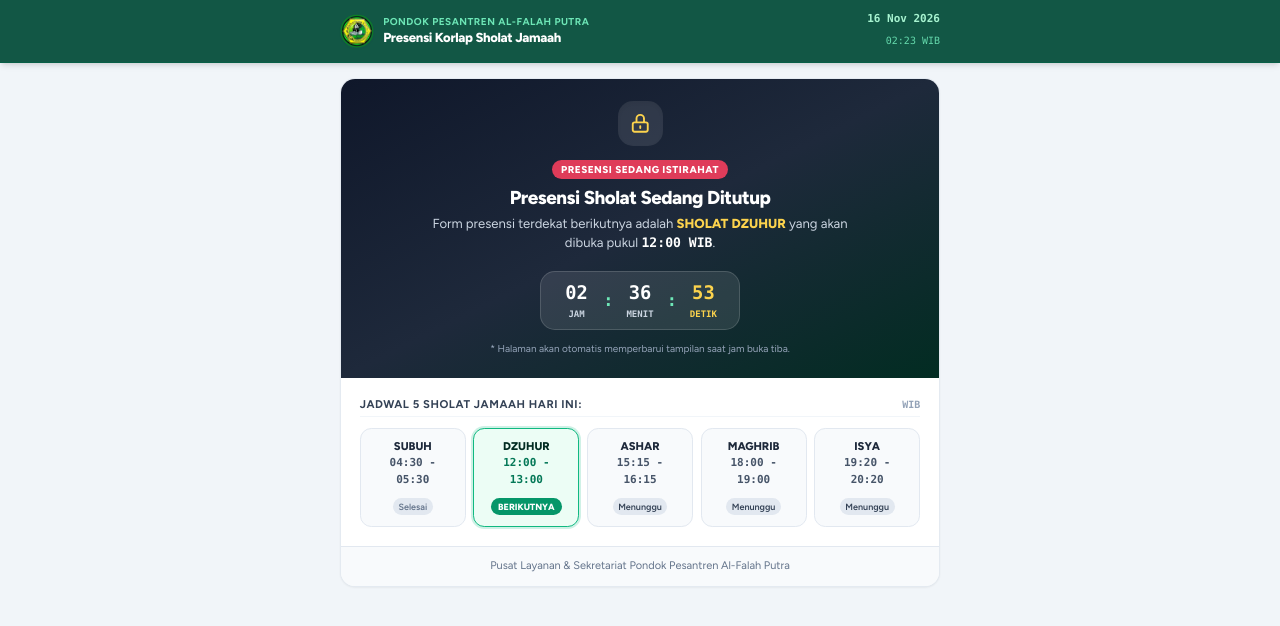
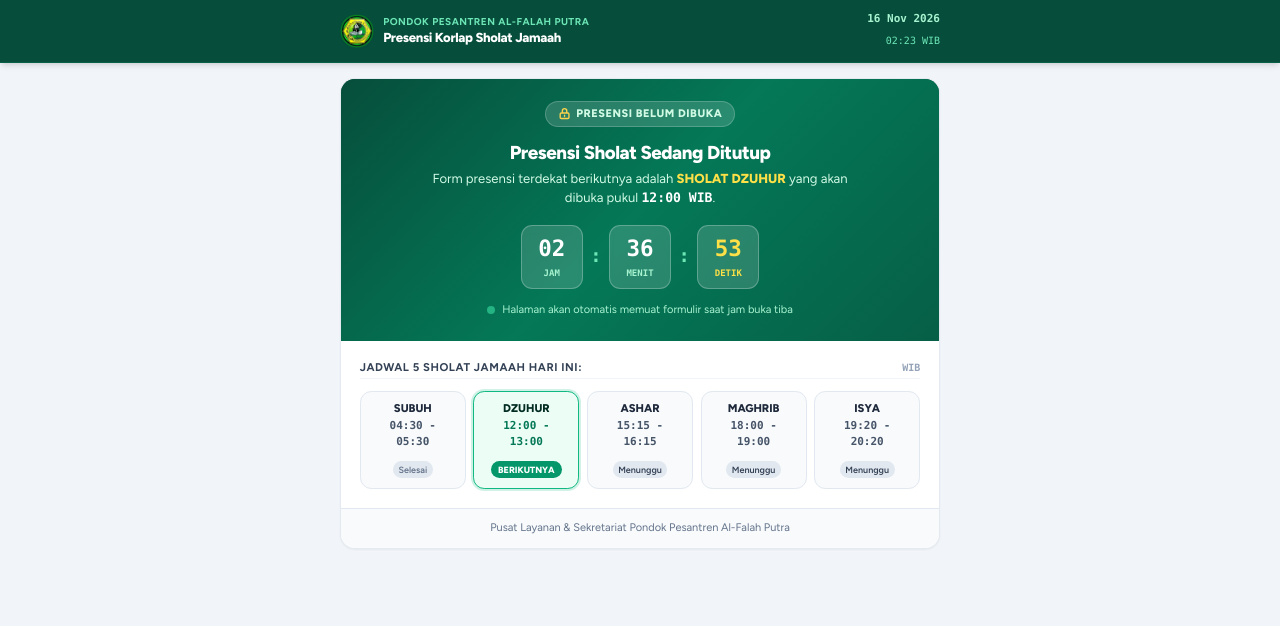
Before and after one commit to nbagus-setiawan/aplikasi-ku, a Laravel app: page /absensi-sholat in a window 1280 px wide. Shown: the top 626 px of the page. Run offline with Laravel 12, Linux system fonts and the light colour scheme; data comes from the database, SQL or seed files in the repository; data that the repository does not hold is empty; style sheets or scripts are compiled from the project's sources; parts of the project's set-up code (start-up, migrations or seed data) failed here and were passed over; some libraries are stand-ins or nearby versions.

Commit message:
fix(absensi-publik): perbaiki kontras dan styling bulletproof kartu tutup, timer countdown, serta build aset vite production

```diff
--- a/resources/views/absensi_sholat/publik.blade.php
+++ b/resources/views/absensi_sholat/publik.blade.php
@@ -20,6 +20,50 @@
             border-radius: 1.25rem !important;
             font-family: inherit !important;
         }
+        .sap-header {
+            background-color: #064e3b !important;
+            color: #ffffff !important;
+        }
+        .sap-hero-closed {
+            background-color: #064e3b !important;
+            background-image: linear-gradient(135deg, #064e3b 0%, #047857 50%, #065f46 100%) !important;
+            color: #ffffff !important;
+        }
+        .sap-hero-open {
+            background-color: #064e3b !important;
+            background-image: linear-gradient(135deg, #064e3b 0%, #047857 100%) !important;
+            color: #ffffff !important;
+        }
+        .sap-timer-box {
+            background-color: rgba(255, 255, 255, 0.15) !important;
+            border: 1px solid rgba(255, 255, 255, 0.25) !important;
+            backdrop-filter: blur(4px);
+        }
+        .btn-status-hadir {
+            background-color: #059669 !important;
+            border-color: #059669 !important;
+            color: #ffffff !important;
+        }
+        .btn-status-sakit {
+            background-color: #d97706 !important;
+            border-color: #d97706 !important;
+            color: #ffffff !important;
+        }
+        .btn-status-izin {
+            background-color: #0284c7 !important;
+            border-color: #0284c7 !important;
+            color: #ffffff !important;
+        }
+        .btn-status-alfa {
+            background-color: #e11d48 !important;
+            border-color: #e11d48 !important;
+            color: #ffffff !important;
+        }
+        .btn-status-idle {
+            background-color: #f8fafc !important;
+            border-color: #e2e8f0 !important;
+            color: #334155 !important;
+        }
     </style>
 </head>
 <body class="bg-slate-100 text-slate-900 font-sans antialiased min-h-screen pb-28">
@@ -27,7 +71,7 @@
     <!-- ========================================================================= -->
     <!-- HEADER RESMI PESANTREN (STICKY TOP: TIDAK IKUT TER-SCROLL DI MOBILE)     -->
     <!-- ========================================================================= -->
-    <header class="sticky top-0 z-40 bg-emerald-900/95 backdrop-blur-md text-white shadow-md border-b border-emerald-800/80">
+    <header class="sticky top-0 z-40 sap-header shadow-md border-b border-emerald-800" style="background-color: #064e3b; color: #ffffff;">
         <div class="max-w-2xl mx-auto px-4 py-3 flex items-center justify-between gap-3">
             <div class="flex items-center gap-2.5 min-w-0">
                 <picture class="shrink-0">
@@ -35,13 +79,13 @@
                     <img src="{{ asset('images/logo.png') }}" alt="Logo" class="w-8 h-8 sm:w-9 sm:h-9 object-contain drop-shadow-sm">
                 </picture>
                 <div class="min-w-0">
-                    <span class="text-[10px] font-bold uppercase tracking-wider text-emerald-300 block truncate">Pondok Pesantren Al-Falah Putra</span>
-                    <h1 class="text-xs sm:text-sm font-black tracking-tight text-white truncate">Presensi Korlap Sholat Jamaah</h1>
+                    <span class="text-[10px] font-bold uppercase tracking-wider text-emerald-300 block truncate" style="color: #6ee7b7;">Pondok Pesantren Al-Falah Putra</span>
+                    <h1 class="text-xs sm:text-sm font-black tracking-tight text-white truncate" style="color: #ffffff;">Presensi Korlap Sholat Jamaah</h1>
                 </div>
             </div>
             <div class="text-right shrink-0">
-                <span class="text-[11px] font-mono font-bold text-emerald-200 block">{{ $now->locale('id')->translatedFormat('d M Y') }}</span>
-                <span class="text-[10px] text-emerald-300/90 font-mono" id="realtime-clock">{{ $now->format('H:i') }} WIB</span>
+                <span class="text-[11px] font-mono font-bold text-emerald-200 block" style="color: #a7f3d0;">{{ $now->locale('id')->translatedFormat('d M Y') }}</span>
+                <span class="text-[10px] text-emerald-300/90 font-mono" id="realtime-clock" style="color: #6ee7b7;">{{ $now->format('H:i') }} WIB</span>
             </div>
         </div>
     </header>
@@ -88,45 +132,54 @@
         <!-- ===================================================================== -->
         @if (!$isBisaAbsen)
             <div class="bg-white rounded-2xl border border-slate-200/90 shadow-sm overflow-hidden">
-                <!-- Banner Status Tutup (Nuansa Elegan & Ramah) -->
-                <div class="p-5 sm:p-6 bg-gradient-to-br from-slate-900 via-slate-800 to-emerald-950 text-white text-center space-y-3">
-                    <div class="w-12 h-12 mx-auto rounded-2xl bg-white/10 flex items-center justify-center text-amber-300 shadow-inner">
-                        <svg class="w-6 h-6" fill="none" stroke="currentColor" viewBox="0 0 24 24"><path stroke-linecap="round" stroke-linejoin="round" stroke-width="2" d="M12 15v2m-6 4h12a2 2 0 002-2v-6a2 2 0 00-2-2H6a2 2 0 00-2 2v6a2 2 0 002 2zm10-10V7a4 4 0 00-8 0v4h8z"/></svg>
+                <!-- Banner Status Tutup (Nuansa Hijau Islami Elegan & Jelas) -->
+                <div class="sap-hero-closed p-5 sm:p-6 text-center space-y-3.5" style="background: linear-gradient(135deg, #064e3b 0%, #047857 50%, #065f46 100%); color: #ffffff;">
+                    <!-- Badge Status -->
+                    <div>
+                        <span class="inline-flex items-center gap-1.5 px-3 py-1 rounded-full text-[11px] font-extrabold uppercase tracking-wider bg-white/15 text-emerald-100 border border-white/20 shadow-xs">
+                            <svg class="w-3.5 h-3.5 text-amber-300" fill="none" stroke="currentColor" viewBox="0 0 24 24"><path stroke-linecap="round" stroke-linejoin="round" stroke-width="2.5" d="M12 15v2m-6 4h12a2 2 0 002-2v-6a2 2 0 00-2-2H6a2 2 0 00-2 2v6a2 2 0 002 2zm10-10V7a4 4 0 00-8 0v4h8z"/></svg>
+                            <span>Presensi Belum Dibuka</span>
+                        </span>
                     </div>
+
+                    <!-- Judul Utama -->
                     <div>
-                        <span class="inline-block px-2.5 py-0.5 rounded-full text-[10px] font-black uppercase tracking-wider bg-rose-500/90 text-white mb-1.5 shadow-xs">
-                            Presensi Sedang Istirahat
-                        </span>
-                        <h2 class="text-lg sm:text-xl font-black text-white tracking-tight">
+                        <h2 class="text-lg sm:text-xl font-black text-white tracking-tight" style="color: #ffffff;">
                             Presensi Sholat Sedang Ditutup
                         </h2>
-                        <p class="text-xs sm:text-sm text-slate-300 mt-1 max-w-md mx-auto leading-relaxed">
-                            Form presensi terdekat berikutnya adalah <strong class="text-amber-300 font-extrabold uppercase">Sholat {{ $namaSholat }}</strong> yang akan dibuka pukul <strong class="text-white font-mono font-bold">{{ substr($sholatTerpilih->jam_buka ?? '00:00', 0, 5) }} WIB</strong>.
+                        <p class="text-xs sm:text-sm text-emerald-100/90 mt-1 max-w-md mx-auto leading-relaxed" style="color: #d1fae5;">
+                            Form presensi terdekat berikutnya adalah <strong class="text-amber-300 font-extrabold uppercase" style="color: #fde047;">Sholat {{ $namaSholat }}</strong> yang akan dibuka pukul <strong class="text-white font-mono font-bold" style="color: #ffffff;">{{ substr($sholatTerpilih->jam_buka ?? '00:00', 0, 5) }} WIB</strong>.
                         </p>
                     </div>
 
                     <!-- COUNTDOWN TIMER MENUJU BUKA -->
-                    <div class="pt-2">
-                        <div class="inline-flex items-center justify-center gap-1.5 font-mono select-none bg-white/10 px-4 py-2 rounded-2xl backdrop-blur-xs border border-white/15">
-                            <div class="text-center min-w-[42px]">
-                                <span class="text-lg sm:text-xl font-black text-white block leading-none" x-text="hours">00</span>
-                                <span class="text-[9px] font-bold text-slate-300 uppercase mt-0.5 block">Jam</span>
+                    <div class="pt-1">
+                        <div class="inline-flex items-center justify-center gap-2 font-mono select-none">
+                            <!-- Box Jam -->
+                            <div class="sap-timer-box text-center min-w-[54px] sm:min-w-[62px] px-2.5 py-2 rounded-xl">
+                                <span class="text-xl sm:text-2xl font-black text-white block leading-none" style="color: #ffffff;" x-text="hours">00</span>
+                                <span class="text-[9px] font-bold text-emerald-200 uppercase mt-1 block" style="color: #a7f3d0;">Jam</span>
                             </div>
-                            <span class="text-emerald-300 font-black text-lg">:</span>
-                            <div class="text-center min-w-[42px]">
-                                <span class="text-lg sm:text-xl font-black text-white block leading-none" x-text="minutes">00</span>
-                                <span class="text-[9px] font-bold text-slate-300 uppercase mt-0.5 block">Menit</span>
+                            <span class="text-emerald-300 font-black text-xl leading-none" style="color: #6ee7b7;">:</span>
+                            <!-- Box Menit -->
+                            <div class="sap-timer-box text-center min-w-[54px] sm:min-w-[62px] px-2.5 py-2 rounded-xl">
+                                <span class="text-xl sm:text-2xl font-black text-white block leading-none" style="color: #ffffff;" x-text="minutes">00</span>
+                                <span class="text-[9px] font-bold text-emerald-200 uppercase mt-1 block" style="color: #a7f3d0;">Menit</span>
                             </div>
-                            <span class="text-emerald-300 font-black text-lg">:</span>
-                            <div class="text-center min-w-[42px]">
-                                <span class="text-lg sm:text-xl font-black text-amber-300 block leading-none" x-text="seconds">00</span>
-                                <span class="text-[9px] font-bold text-amber-300 uppercase mt-0.5 block">Detik</span>
+                            <span class="text-emerald-300 font-black text-xl leading-none" style="color: #6ee7b7;">:</span>
+                            <!-- Box Detik -->
+                            <div class="sap-timer-box text-center min-w-[54px] sm:min-w-[62px] px-2.5 py-2 rounded-xl" style="background-color: rgba(254, 240, 138, 0.2); border-color: rgba(253, 224, 71, 0.4);">
+                                <span class="text-xl sm:text-2xl font-black text-amber-300 block leading-none" style="color: #fde047;" x-text="seconds">00</span>
+                                <span class="text-[9px] font-bold text-amber-300 uppercase mt-1 block" style="color: #fde047;">Detik</span>
                             </div>
                         </div>
                     </div>
-                    <p class="text-[10px] text-slate-400">
-                        * Halaman akan otomatis memperbarui tampilan saat jam buka tiba.
-                    </p>
+
+                    <!-- Indikator Live Realtime -->
+                    <div class="flex items-center justify-center gap-2 text-[11px] text-emerald-200/90" style="color: #a7f3d0;">
+                        <span class="w-2 h-2 rounded-full bg-emerald-400 animate-pulse" style="background-color: #34d399;"></span>
+                        <span>Halaman akan otomatis memuat formulir saat jam buka tiba</span>
+                    </div>
                 </div>
 
                 <!-- JADWAL 5 WAKTU SHOLAT HARI INI -->
@@ -147,7 +200,7 @@
                                 $sudahLewat = ($j && $jamSekarangStr > $j->jam_tutup && $j->is_buka_manual !== true);
                             @endphp
                             <div class="p-2.5 rounded-xl border text-center transition {{ $isTargetSholat ? 'bg-emerald-50 border-emerald-500 ring-2 ring-emerald-500/20' : 'bg-slate-50 border-slate-200' }}">
-                                <span class="text-xs font-black uppercase block {{ $isTargetSholat ? 'text-emerald-950' : 'text-slate-800' }}">
+                                <span class="text-xs font-black uppercase block {{ $isTargetSholat ? 'text-emerald-950 font-black' : 'text-slate-800' }}">
                                     {{ $label }}
                                 </span>
                                 <span class="text-[11px] font-mono font-bold block mt-0.5 {{ $isTargetSholat ? 'text-emerald-700' : 'text-slate-600' }}">
@@ -155,7 +208,7 @@
                                 </span>
                                 <div class="mt-1.5">
                                     @if ($isTargetSholat)
-                                        <span class="inline-block px-2 py-0.5 rounded-full text-[9px] font-black uppercase bg-emerald-600 text-white">
+                                        <span class="inline-block px-2 py-0.5 rounded-full text-[9px] font-black uppercase bg-emerald-600 text-white shadow-2xs">
                                             Berikutnya
                                         </span>
                                     @elseif ($sudahLewat)
@@ -185,11 +238,11 @@
         <!-- ===================================================================== -->
         @else
             <!-- HERO CARD: WAKTU SHOLAT AKTIF -->
-            <div class="rounded-2xl border border-emerald-600/30 overflow-hidden shadow-sm bg-gradient-to-br from-emerald-800 via-emerald-700 to-teal-800 text-white p-4 sm:p-5 space-y-3">
+            <div class="sap-hero-open rounded-2xl border border-emerald-600/30 overflow-hidden shadow-sm p-4 sm:p-5 space-y-3" style="background: linear-gradient(135deg, #064e3b 0%, #047857 100%); color: #ffffff;">
                 <div class="flex items-center justify-between gap-3 flex-wrap sm:flex-nowrap">
                     <div>
-                        <span class="text-[10px] font-bold uppercase tracking-wider text-emerald-200 block">Presensi Berlangsung</span>
-                        <h2 class="text-xl sm:text-2xl font-black text-white tracking-tight flex items-center gap-2">
+                        <span class="text-[10px] font-bold uppercase tracking-wider text-emerald-200 block" style="color: #a7f3d0;">Presensi Berlangsung</span>
+                        <h2 class="text-xl sm:text-2xl font-black text-white tracking-tight flex items-center gap-2" style="color: #ffffff;">
                             <span>Sholat {{ ucfirst($namaSholat) }}</span>
                             @if ($sudahDiabsen)
                                 <span class="text-[10px] font-bold px-2 py-0.5 rounded-full bg-white/20 text-white border border-white/30 backdrop-blur-xs">
@@ -202,7 +255,7 @@
                     <!-- Badge Status Tepat / Terlambat -->
                     <div>
                         @if ($fase === 'tepat')
-                            <span class="inline-flex items-center gap-1.5 px-3 py-1 rounded-full text-xs font-black shadow-xs bg-emerald-400 text-emerald-950">
+                            <span class="inline-flex items-center gap-1.5 px-3 py-1 rounded-full text-xs font-black shadow-xs bg-emerald-300 text-emerald-950">
                                 <span class="w-2 h-2 rounded-full bg-emerald-950 animate-pulse"></span>
                                 <span>Tepat Waktu</span>
                             </span>
@@ -239,7 +292,7 @@
 
                 <!-- Countdown Timer Sisa Waktu -->
                 <div class="flex items-center justify-between gap-2 pt-1 text-xs">
-                    <span class="text-emerald-100 font-semibold">{{ $keteranganFase }}:</span>
+                    <span class="text-emerald-100 font-semibold" style="color: #d1fae5;">{{ $keteranganFase }}:</span>
                     <div class="inline-flex items-center gap-1 font-mono font-bold bg-white/15 px-2.5 py-1 rounded-lg backdrop-blur-xs text-white">
                         <span x-text="hours">00</span>:<span x-text="minutes">00</span>:<span x-text="seconds">00</span>
                     </div>
@@ -361,7 +414,8 @@
                                 <div class="flex items-center justify-between gap-2">
                                     <div class="flex items-center gap-2.5 min-w-0">
                                         <!-- Avatar Inisial -->
-                                        <div class="w-8 h-8 rounded-full flex items-center justify-center font-bold text-xs shrink-0 text-white shadow-xs {{ $isKoordinator ? 'bg-purple-700' : 'bg-emerald-700' }}">
+                                        <div class="w-8 h-8 rounded-full flex items-center justify-center font-bold text-xs shrink-0 text-white shadow-xs {{ $isKoordinator ? 'bg-purple-700' : 'bg-emerald-700' }}"
+                                             style="{{ $isKoordinator ? 'background-color: #7e22ce;' : 'background-color: #047857;' }}">
                                             <span>{{ strtoupper(substr($p->nama, 0, 2)) }}</span>
                                         </div>
 
@@ -394,28 +448,28 @@
                                 <div class="grid grid-cols-4 gap-1.5 sm:gap-2 pt-1">
                                     <!-- HADIR -->
                                     <label class="cursor-pointer flex items-center justify-center py-2.5 px-2 rounded-xl text-xs font-bold transition select-none text-center min-h-[42px] border"
-                                           :class="status === 'hadir' ? 'bg-emerald-600 text-white border-emerald-600 shadow-xs' : 'bg-slate-50 hover:bg-slate-100 text-slate-700 border-slate-200'">
+                                           :class="status === 'hadir' ? 'btn-status-hadir shadow-xs' : 'btn-status-idle hover:bg-slate-100'">
                                         <input type="radio" name="presensi[{{ $p->id }}][status]" value="hadir" x-model="status" @change="recount()" class="sr-only">
                                         <span>Hadir</span>
                                     </label>
 
                                     <!-- SAKIT -->
                                     <label class="cursor-pointer flex items-center justify-center py-2.5 px-2 rounded-xl text-xs font-bold transition select-none text-center min-h-[42px] border"
-                                           :class="status === 'sakit' ? 'bg-amber-500 text-white border-amber-500 shadow-xs' : 'bg-slate-50 hover:bg-slate-100 text-slate-700 border-slate-200'">
+                                           :class="status === 'sakit' ? 'btn-status-sakit shadow-xs' : 'btn-status-idle hover:bg-slate-100'">
                                         <input type="radio" name="presensi[{{ $p->id }}][status]" value="sakit" x-model="status" @change="recount()" class="sr-only">
                                         <span>Sakit</span>
                                     </label>
 
                                     <!-- IZIN -->
                                     <label class="cursor-pointer flex items-center justify-center py-2.5 px-2 rounded-xl text-xs font-bold transition select-none text-center min-h-[42px] border"
-                                           :class="status === 'izin' ? 'bg-sky-600 text-white border-sky-600 shadow-xs' : 'bg-slate-50 hover:bg-slate-100 text-slate-700 border-slate-200'">
+                                           :class="status === 'izin' ? 'btn-status-izin shadow-xs' : 'btn-status-idle hover:bg-slate-100'">
                                         <input type="radio" name="presensi[{{ $p->id }}][status]" value="izin" x-model="status" @change="recount()" class="sr-only">
                                         <span>Izin</span>
                                     </label>
 
                                     <!-- ALFA -->
                                     <label class="cursor-pointer flex items-center justify-center py-2.5 px-2 rounded-xl text-xs font-bold transition select-none text-center min-h-[42px] border"
-                                           :class="status === 'alfa' ? 'bg-rose-600 text-white border-rose-600 shadow-xs' : 'bg-slate-50 hover:bg-slate-100 text-slate-700 border-slate-200'">
+                                           :class="status === 'alfa' ? 'btn-status-alfa shadow-xs' : 'btn-status-idle hover:bg-slate-100'">
                                         <input type="radio" name="presensi[{{ $p->id }}][status]" value="alfa" x-model="status" @change="recount()" class="sr-only">
                                         <span>Alfa</span>
                                     </label>
@@ -445,7 +499,8 @@
                             </div>
 
                             <button type="submit"
-                                    class="flex-1 sm:flex-none px-5 py-2.5 rounded-xl font-bold text-xs sm:text-sm text-white bg-emerald-700 hover:bg-emerald-800 active:scale-95 transition shadow-md flex items-center justify-center gap-2">
+                                    class="flex-1 sm:flex-none px-5 py-2.5 rounded-xl font-bold text-xs sm:text-sm text-white bg-emerald-700 hover:bg-emerald-800 active:scale-95 transition shadow-md flex items-center justify-center gap-2"
+                                    style="background-color: #047857; color: #ffffff;">
                                 <svg class="w-4 h-4" fill="none" stroke="currentColor" viewBox="0 0 24 24"><path stroke-linecap="round" stroke-linejoin="round" stroke-width="2" d="M5 13l4 4L19 7"/></svg>
                                 <span>{{ $sudahDiabsen ? 'Perbarui Presensi' : 'Simpan Presensi ' . ucfirst($namaSholat) }}</span>
                             </button>
```
Also changed, not shown: 3 other files. Lines whose indentation alone changed are shown as unchanged.
